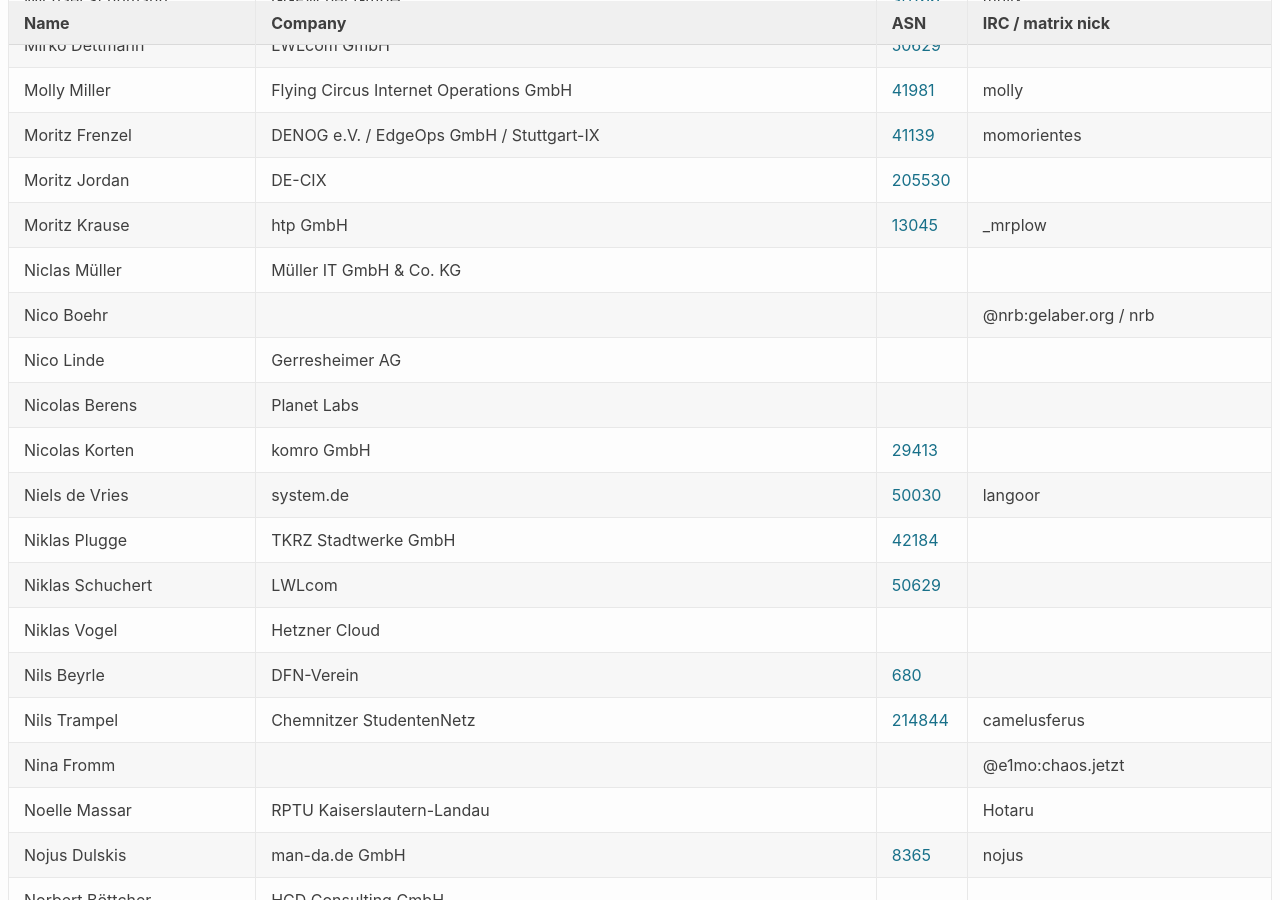
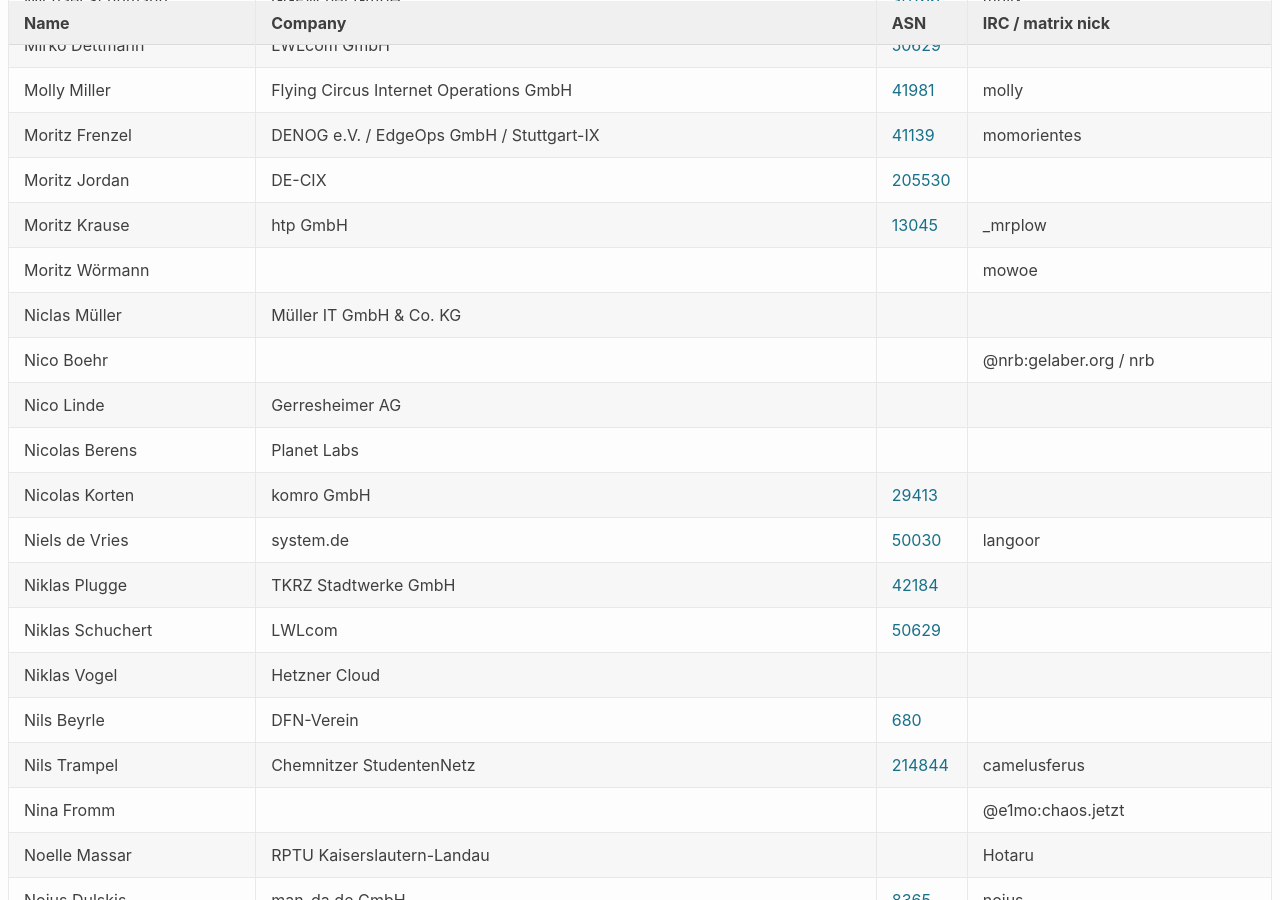
Before and after one commit to denog/pretix-attendeelist, a Jekyll site: the page built from denog17/index.markdown, in a window 1280 px wide and 900 px high, scrolled down 13609 px. Built offline with Jekyll 4.4.1, drawn with Linux system fonts in a browser that asks for light colours.

Commit message:
Latest data: Thu Sep 25 17:30:27 UTC 2025

```diff
--- a/_data/attendees_denog17_onsite.json
+++ b/_data/attendees_denog17_onsite.json
@@ -1824,6 +1824,12 @@
     "asn": "13045"
   },
   {
+    "name": "Moritz Wörmann",
+    "company": null,
+    "irc": "mowoe",
+    "asn": null
+  },
+  {
     "name": "Niclas Müller",
     "company": "Müller IT GmbH & Co. KG",
     "irc": null,
```
